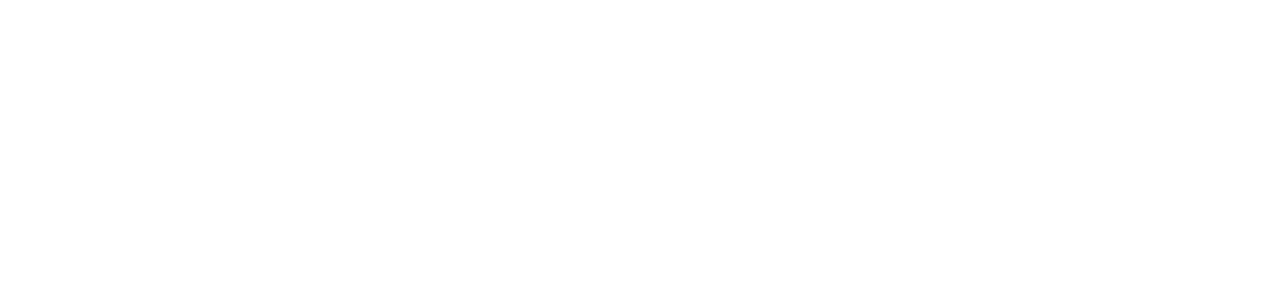
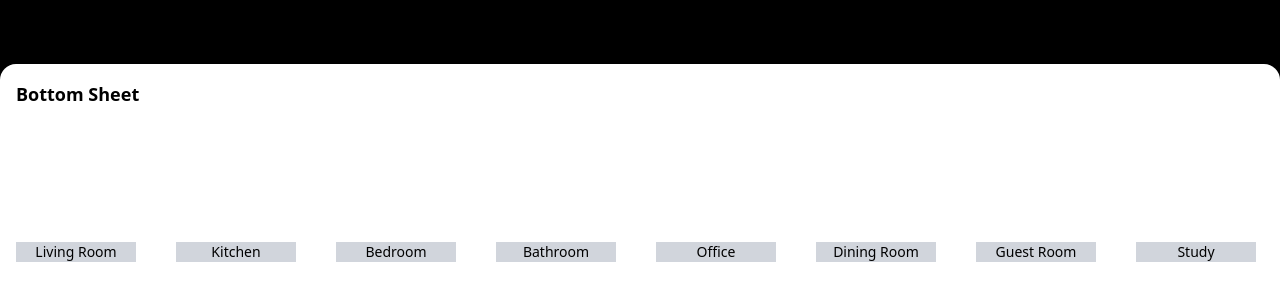
Before and after one commit to DaMatzii/ha-floorplan-3d, a React (Vite) app: page /test in a window 1280 px wide. Before the commit this address had no page. Shown: the part 416-716 px from the top of the page. Built offline with nearby package versions, Linux system fonts and the light colour scheme.

Commit message:
some shitty slider

```diff
--- a/src/App.tsx
+++ b/src/App.tsx
@@ -7,6 +7,7 @@
 } from "react";
 import { Routes, Route, Link } from "react-router-dom";
 import HomeView from "./HomeView";
+import TestView from "./TestView";
 import { HassConnect, useStore } from "@hakit/core";
 
 const About = () => {
@@ -15,7 +16,6 @@
   return (
     <>
       <div className="flex flex-col h-screen bg-gray-100">
-        {/* Top area */}
         <div className="flex-1 flex items-center justify-center p-6">
           <h1 className="text-2xl font-bold text-gray-800">Top Area Content</h1>
         </div>
@@ -40,15 +40,16 @@
 const App: React.FC = () => {
   return (
     <>
-      <HassConnect
-        hassUrl="http://192.168.2.101:8123"
-        hassToken="eyJhbGciOiJIUzI1NiIsInR5cCI6IkpXVCJ9.eyJpc3MiOiIwZjJiMzgyMWQzYjA0M2M5OWI0ODI2NmFkZDk2MWEzNiIsImlhdCI6MTc1NTg3NjA2MiwiZXhwIjoyMDcxMjM2MDYyfQ.YaVKgKD5dhxWg4nSQSa-1mphzG2rXXj_yAXg1sQP9VU"
-      >
-        <Routes>
-          <Route path="/" element={<HomeView />} />
-          <Route path="/about" element={<About />} />
-        </Routes>
-      </HassConnect>
+      {/* <HassConnect */}
+      {/* hassUrl="http://192.168.2.101:8123" */}
+      {/* hassToken="eyJhbGciOiJIUzI1NiIsInR5cCI6IkpXVCJ9.eyJpc3MiOiIwZjJiMzgyMWQzYjA0M2M5OWI0ODI2NmFkZDk2MWEzNiIsImlhdCI6MTc1NTg3NjA2MiwiZXhwIjoyMDcxMjM2MDYyfQ.YaVKgKD5dhxWg4nSQSa-1mphzG2rXXj_yAXg1sQP9VU" */}
+      {/* > */}
+      <Routes>
+        <Route path="/" element={<HomeView />} />
+        <Route path="/about" element={<About />} />
+        <Route path="/test" element={<TestView />} />
+      </Routes>
+      {/* </HassConnect> */}
     </>
   );
 };
--- a/src/House.tsx
+++ b/src/House.tsx
@@ -130,7 +130,7 @@
     const fetchXML = async () => {
       try {
         // const response = await fetch("http://localhost:5173/house.xml");
-        fetch("http://192.168.2.61:5173/house.xml")
+        fetch("/house.xml")
           .then((response) => response.text())
           .then((str) => {
             setHome(parseHome(str));
--- /dev/null
+++ b/src/SliderTest.tsx
@@ -0,0 +1,65 @@
+import React, { useState, useRef, useEffect } from "react";
+import { motion, useMotionValue, useTransform } from "framer-motion";
+const box: React.CSSProperties = {
+  width: 52,
+  height: 52,
+  border: "1px solid #f5f5f5",
+  position: "absolute",
+  backgroundColor: "black",
+};
+
+const SliderTest = ({
+  rooms = [
+    "Living Room",
+    "Kitchen",
+    "Bedroom",
+    "Bathroom",
+    "Office",
+    "Dining Room",
+    "Guest Room",
+    "Study",
+  ],
+}) => {
+  const scrollX = useMotionValue(0);
+  const itemWidth = 120;
+
+  return (
+    <>
+      <motion.div
+        drag="x"
+        dragDirectionLock
+        onDirectionLock={(direction) =>
+          console.log("SET DIRECTION LOCK ", direction)
+        }
+        onDragEnd={() => console.log("DRAG_END")}
+        onDrag={(drag) => console.log("ON DRAG", drag)}
+        dragConstraints={{ top: 0, bottom: 0 }}
+        dragTransition={{ bounceStiffness: 500, bounceDamping: 15 }}
+        dragElastic={0.2}
+        whileDrag={{ cursor: "grabbing" }}
+        className="flex items-center h-full gap-10 "
+      >
+        {rooms.map((room, index) => {
+          return (
+            <motion.div
+              key={room}
+              className="flex-shrink-0 flex items-center justify-center cursor-pointer select-none bg-gray-300"
+              style={{ width: itemWidth }}
+              transition={{
+                type: "spring",
+                stiffness: 400,
+                damping: 30,
+              }}
+            >
+              <div className="text-sm font-medium whitespace-nowrap">
+                {room}
+              </div>
+            </motion.div>
+          );
+        })}
+      </motion.div>
+    </>
+  );
+};
+
+export default SliderTest;
--- /dev/null
+++ b/src/TestView.tsx
@@ -0,0 +1,30 @@
+import SliderTest from "./SliderTest";
+
+export default function TestView() {
+  return (
+    <>
+      <div className="flex flex-col h-screen bg-gray-100">
+        {/* Top area */}
+        <div className="flex-1 flex items-center justify-center  z-0">
+          <div
+            className="canvas-container w-screen h-screen"
+            style={{
+              backgroundColor: "#000000",
+            }}
+          ></div>
+        </div>
+
+        <div
+          className="fixed bottom-0 left-0 right-0 bg-white rounded-t-2xl shadow-lg p-4 z-30"
+          style={{ height: `${0.4 * 100}vh` }}
+        >
+          <div className="flex justify-between items-center">
+            <h2 className="text-lg font-semibold">Bottom Sheet</h2>
+          </div>
+          <SliderTest />
+        </div>
+      </div>
+      ;
+    </>
+  );
+}
```
